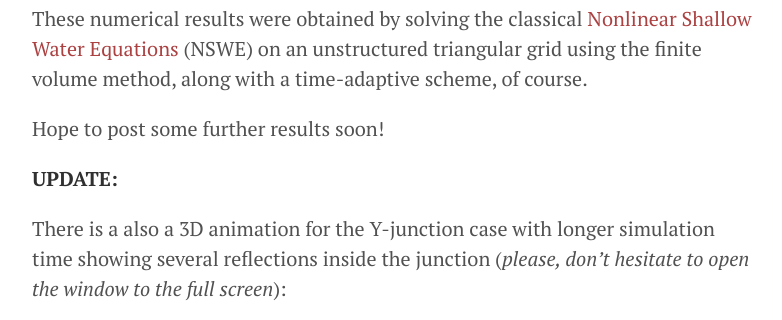
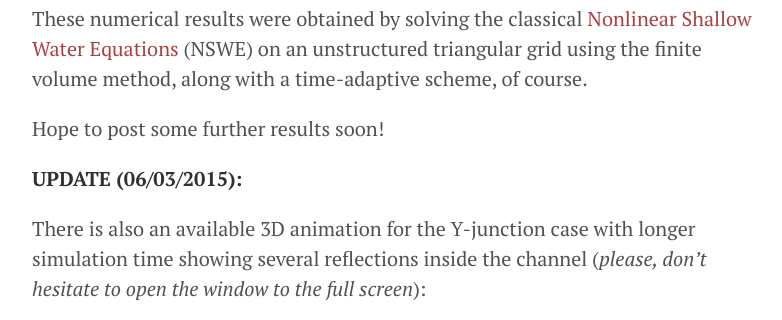
Before and after one commit to dutykh/dutykh.github.io, a Jekyll site: the page built from _posts/2015-03-06-NSWE-Junctions.md, in a window 1280 px wide and 900 px high, scrolled down 1169 px, cut to the strip 95-415 px from the top of the window. Shown: the whole strip, without its empty margins (248-1030 px from the left). Built offline with Jekyll 4.4.1, drawn with Linux system fonts in a browser that asks for light colours; Markdown is read by kramdown in place of the engine named in the settings; comment, search, counter and statistics services are not loaded.

Commit message:
Updated post on NSWE in a Y-junction

```diff
--- a/_posts/2015-03-06-NSWE-Junctions.md
+++ b/_posts/2015-03-06-NSWE-Junctions.md
@@ -17,8 +17,8 @@ These numerical results were obtained by solving the classical [Nonlinear Shallo
 
 Hope to post some further results soon!
 
-**UPDATE:**
+**UPDATE (06/03/2015):**
 
-There is a also a 3D animation for the Y-junction case with longer simulation time showing several reflections inside the junction (*please, don't hesitate to open the window to the full screen*):
+There is also an available 3D animation for the Y-junction case with longer simulation time showing several reflections inside the channel (*please, don't hesitate to open the window to the full screen*):
 
 <iframe width="480" height="360" src="http://www.youtube.com/embed/2L6HmZsiNqg" frameborder="0"> </iframe>
```
